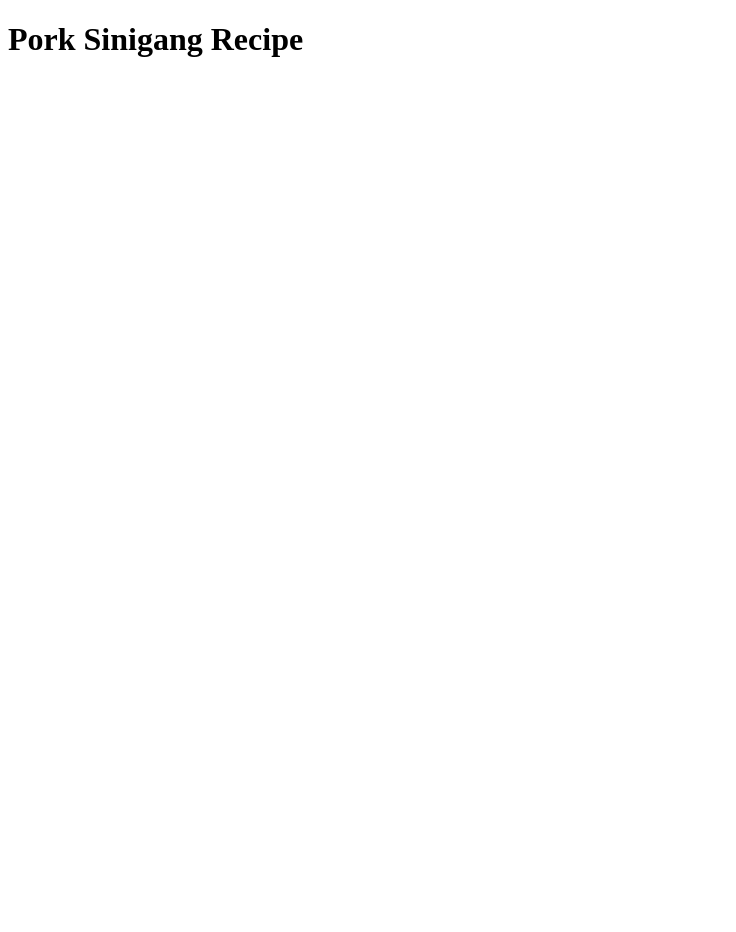
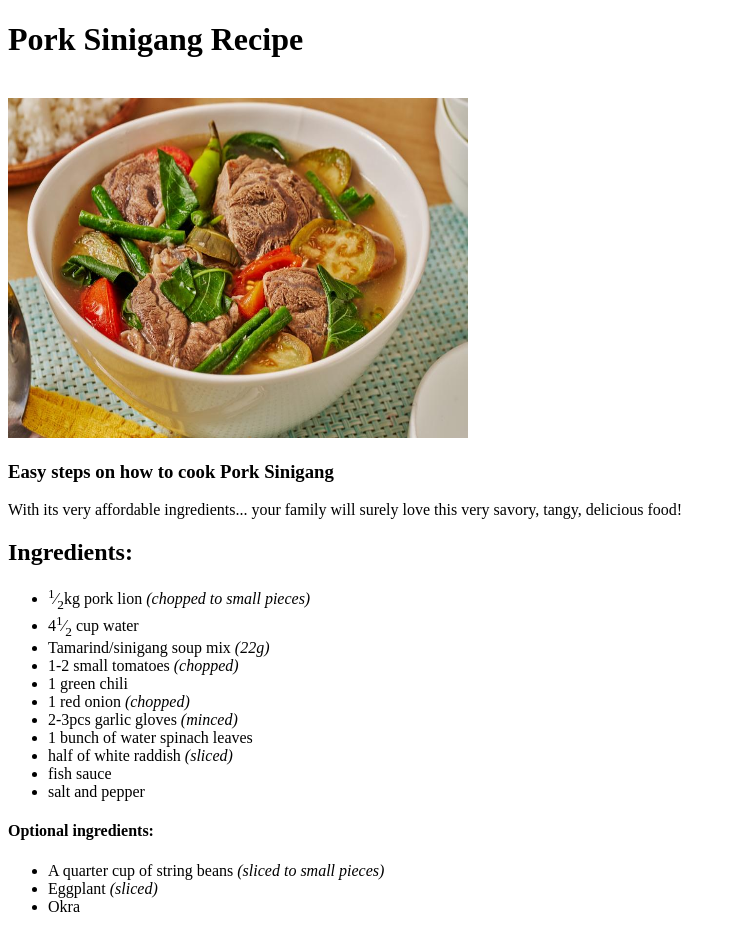
Before and after one commit to whiteli9s/git-recipes, a plain HTML site: page recipes/sinigang.html in a window 1280 px wide. Shown: the whole page, without its empty margins (0-736 px from the left). Before the commit the page ends 800 px from the top, so only its background shows below. Drawn offline with Linux system fonts and the light colour scheme.

Commit message:
Add ingredients/optional ingredients

```diff
--- a/recipes/sinigang.html
+++ b/recipes/sinigang.html
@@ -7,5 +7,35 @@
 </head>
 <body>
     <h1>Pork Sinigang Recipe</h1>
+    <br>
+    <img src="../photos/pork-sinigang.jpg" alt="Pork Sinigang" height="340" width="460">
+
+    <!--Description-->
+    <h3>Easy steps on how to cook Pork Sinigang</h3>
+      <p>With its very affordable ingredients... your family will surely love this very savory, tangy, delicious food!</p>
+
+    <h2>Ingredients:</h2>
+      <ul>
+        <li><sup>1</sup>&frasl;<sub>2</sub>kg pork lion <em>(chopped to small pieces)</em></li>
+        <li>4<sup>1</sup>&frasl;<sub>2</sub> cup water</li>
+        <li>Tamarind/sinigang soup mix <em>(22g)</em></li>
+        <li>1-2 small tomatoes <em>(chopped)</em></li>
+        <li>1 green chili</li>
+        <li>1 red onion <em>(chopped)</em></li>
+        <li>2-3pcs garlic gloves <em>(minced)</em></li>
+        <li>1 bunch of water spinach leaves</li>
+        <li>half of white raddish <em>(sliced)</em></li>
+        <li>fish sauce</li>
+        <li>salt and pepper</li>
+      </ul>
+
+      <h4>Optional ingredients:</h4>
+        <ul>
+            <li>A quarter cup of string beans <em>(sliced to small pieces)</em></li>
+            <li>Eggplant <em>(sliced)</em></li>
+            <li>Okra</li>
+        </ul>
+
+
 </body>
 </html>
```
